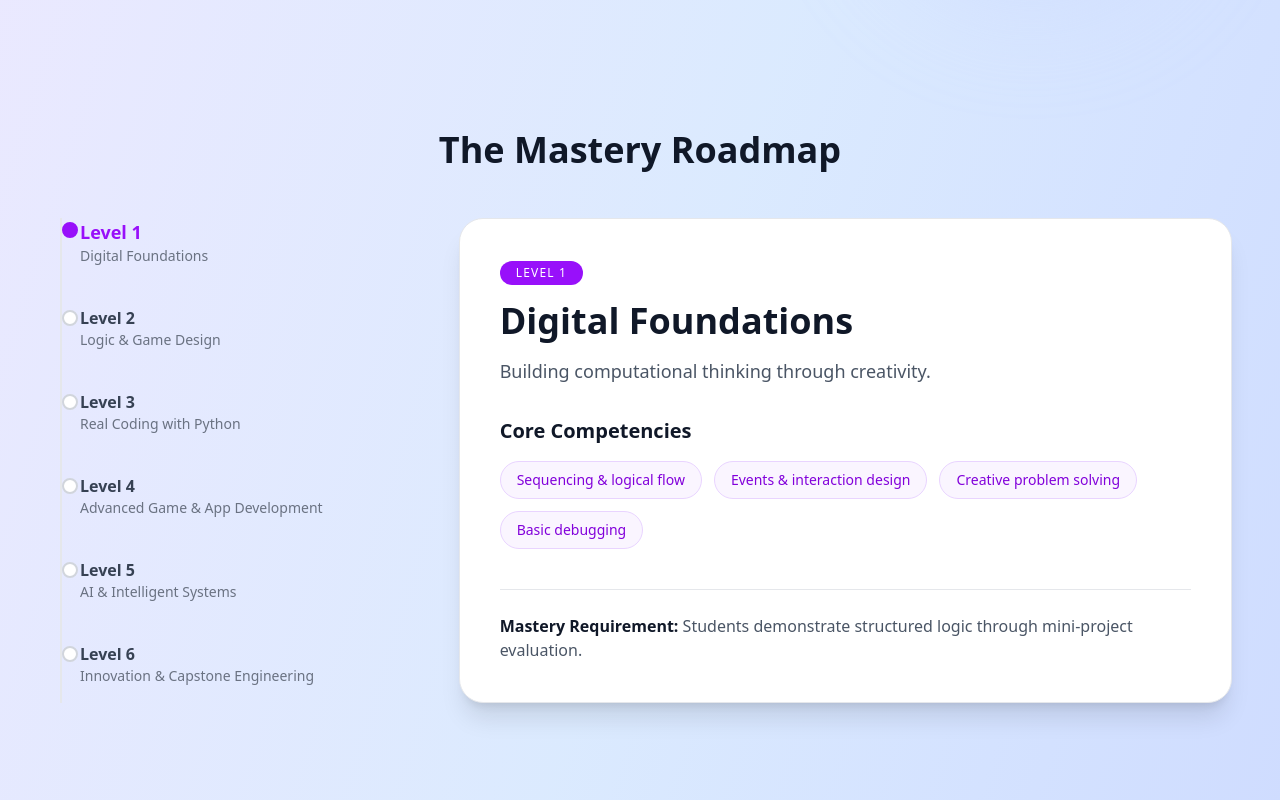
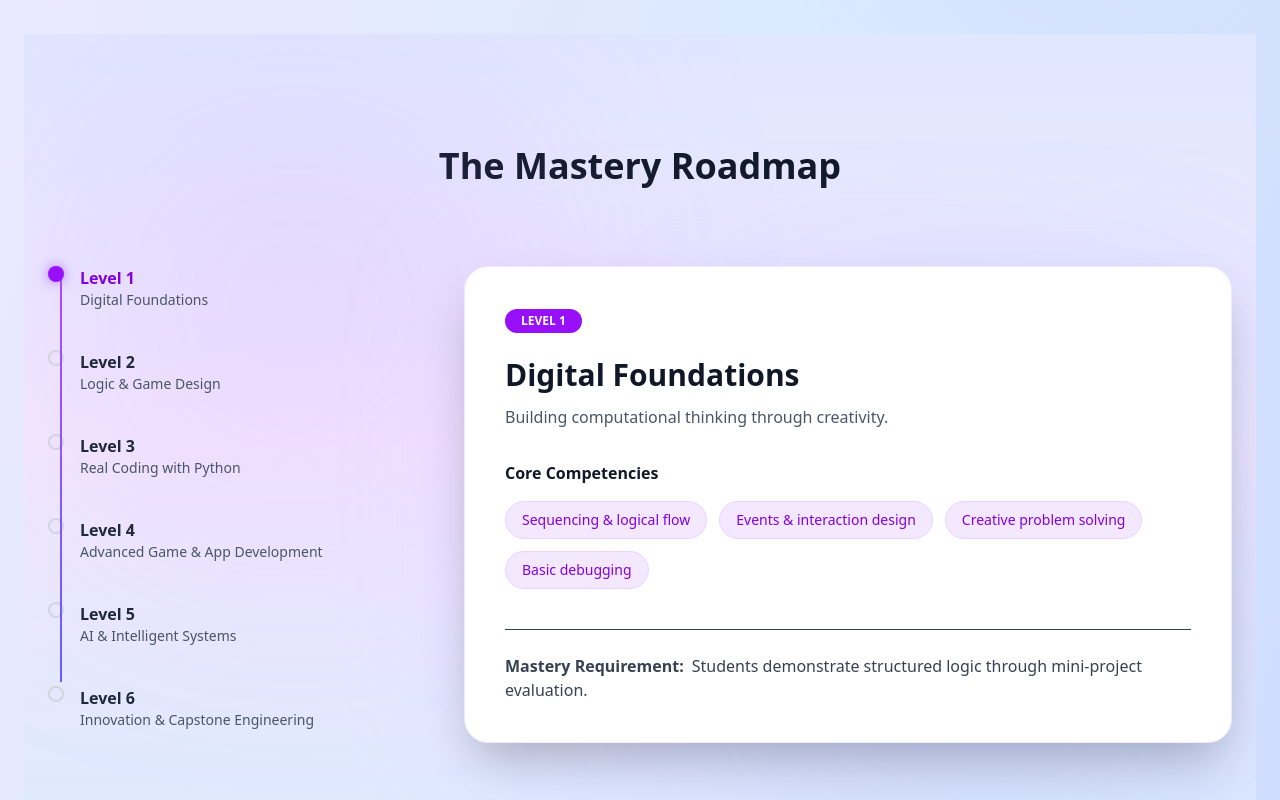
Before and after one commit to srushteesingh/logicleap-platform, a Next.js app: page / in a window 1280 px wide. Shown: the part 1560-2360 px from the top of the page. Built offline with nearby package versions, Linux system fonts and the light colour scheme.

Commit message:
update mastery level section

```diff
--- a/app/page.tsx
+++ b/app/page.tsx
@@ -277,92 +277,146 @@ export default function Home() {
         </div>
       </section>
       {/* MASTERY ROADMAP */}
-      <div id="roadmap" className="max-w-7xl mx-auto py-24 px-6">
-        <h2 className="text-4xl font-bold text-center mb-12">
+      <section id="roadmap" className="relative py-28 px-6 overflow-hidden">
+        {/* Background Gradient */}
+        <div className="absolute inset-0 -z-10 bg-gradient-to-b from-indigo-100 via-purple-100 to-blue-100"></div>
+
+        {/* Glow Lights */}
+        <div className="absolute top-20 left-20 w-96 h-96 bg-purple-400 opacity-25 blur-[140px] rounded-full"></div>
+        <div className="absolute bottom-10 right-20 w-96 h-96 bg-indigo-400 opacity-25 blur-[140px] rounded-full"></div>
+
+        <div className="max-w-7xl mx-auto">
+          {/* Section Title */}
+          <h2 className="text-4xl font-bold text-center mb-20">
             The Mastery Roadmap
           </h2>
 
-        <div className="grid md:grid-cols-3 gap-12">
-          {/* Left Spine */}
-          <div className="relative pl-8">
-            <div className="absolute left-3 top-0 bottom-0 w-[2px] bg-gray-200"></div>
+          <div className="grid md:grid-cols-3 gap-16 items-start">
+            {/* LEFT TIMELINE */}
+            <div className="space-y-10 relative">
+              {/* Vertical line */}
+              <div className="absolute left-3 top-2 bottom-2 w-[2px] bg-gradient-to-b from-purple-500 to-indigo-500"></div>
 
-            <div className="space-y-10">
-              {levels.map((level) => (
-                <div
-                  key={level.id}
-                  onClick={() => setActiveLevel(level.id)}
-                  className="relative cursor-pointer group"
-                >
-                  <div
-                    className={`absolute -left-[18px] top-1 w-4 h-4 rounded-full border-2 transition ${
-                      activeLevel === level.id
-                        ? "bg-purple-600 border-purple-600"
-                        : "bg-white border-gray-300"
-                    }`}
-                  ></div>
+              {/* Level 1 */}
+              <div className="flex gap-4 items-start">
+                <div className="relative z-10 w-4 h-4 bg-purple-600 rounded-full shadow-[0_0_12px_rgba(168,85,247,0.8)]"></div>
 
                 <div>
-                    <p
-                      className={`font-semibold ${
-                        activeLevel === level.id
-                          ? "text-purple-600 text-lg"
-                          : "text-gray-700"
-                      }`}
-                    >
-                      Level {level.id}
-                    </p>
-                    <p className="text-sm text-gray-500">{level.title}</p>
-                  </div>
-                </div>
-              ))}
+                  <p className="font-semibold text-purple-700">Level 1</p>
+                  <p className="text-gray-600 text-sm">Digital Foundations</p>
                 </div>
               </div>
 
-          {/* Right Panel */}
-          <div className="md:col-span-2">
-            {levels
-              .filter((level) => level.id === activeLevel)
-              .map((level) => (
-                <div
-                  key={level.id}
-                  className="p-10 border border-gray-200 rounded-3xl bg-white shadow-xl"
-                >
-                  <span className="inline-block px-4 py-1 text-xs uppercase tracking-widest bg-purple-600 text-white rounded-full mb-4">
-                    Level {level.id}
-                  </span>
+              {/* Level 2 */}
+              <div className="flex gap-4 items-start">
+                <div className="w-4 h-4 border-2 border-gray-300 rounded-full"></div>
 
-                  <h3 className="text-4xl font-bold mb-4">{level.title}</h3>
-
-                  <p className="text-gray-600 text-lg mb-8">{level.identity}</p>
-
-                  <div className="mb-10">
-                    <h4 className="text-xl font-semibold mb-4">
-                      Core Competencies
-                    </h4>
-                    <div className="flex flex-wrap gap-3">
-                      {level.competencies.map((skill, index) => (
-                        <span
-                          key={index}
-                          className="px-4 py-2 text-sm bg-purple-50 text-purple-700 rounded-full border border-purple-200"
-                        >
-                          {skill}
-                        </span>
-                      ))}
+                <div>
+                  <p className="font-semibold text-gray-800">Level 2</p>
+                  <p className="text-gray-600 text-sm">Logic & Game Design</p>
                 </div>
               </div>
 
-                  <div className="border-t border-gray-200 pt-6 text-gray-600">
-                    <strong className="text-gray-900">
-                      Mastery Requirement:
-                    </strong>{" "}
-                    {level.outcome}
+              {/* Level 3 */}
+              <div className="flex gap-4 items-start">
+                <div className="w-4 h-4 border-2 border-gray-300 rounded-full"></div>
+
+                <div>
+                  <p className="font-semibold text-gray-800">Level 3</p>
+                  <p className="text-gray-600 text-sm">
+                    Real Coding with Python
+                  </p>
                 </div>
               </div>
-              ))}
+
+              {/* Level 4 */}
+              <div className="flex gap-4 items-start">
+                <div className="w-4 h-4 border-2 border-gray-300 rounded-full"></div>
+
+                <div>
+                  <p className="font-semibold text-gray-800">Level 4</p>
+                  <p className="text-gray-600 text-sm">
+                    Advanced Game & App Development
+                  </p>
+                </div>
+              </div>
+
+              {/* Level 5 */}
+              <div className="flex gap-4 items-start">
+                <div className="w-4 h-4 border-2 border-gray-300 rounded-full"></div>
+
+                <div>
+                  <p className="font-semibold text-gray-800">Level 5</p>
+                  <p className="text-gray-600 text-sm">
+                    AI & Intelligent Systems
+                  </p>
+                </div>
+              </div>
+
+              {/* Level 6 */}
+              <div className="flex gap-4 items-start">
+                <div className="w-4 h-4 border-2 border-gray-300 rounded-full"></div>
+
+                <div>
+                  <p className="font-semibold text-gray-800">Level 6</p>
+                  <p className="text-gray-600 text-sm">
+                    Innovation & Capstone Engineering
+                  </p>
                 </div>
               </div>
             </div>
+
+            {/* RIGHT CARD */}
+            <div className="md:col-span-2 relative">
+              {/* Glow Behind Card */}
+              <div className="absolute inset-0 bg-gradient-to-r from-purple-300 via-indigo-300 to-blue-300 blur-3xl opacity-20 rounded-3xl"></div>
+
+              <div className="relative bg-white rounded-3xl p-10 shadow-2xl border border-purple-100">
+                {/* Badge */}
+                <span className="inline-block mb-6 px-4 py-1 text-xs font-semibold text-white bg-purple-600 rounded-full">
+                  LEVEL 1
+                </span>
+
+                {/* Title */}
+                <h3 className="text-3xl font-bold mb-3">Digital Foundations</h3>
+
+                <p className="text-gray-600 mb-8">
+                  Building computational thinking through creativity.
+                </p>
+
+                {/* Competencies */}
+                <h4 className="font-semibold mb-4">Core Competencies</h4>
+
+                <div className="flex flex-wrap gap-3 mb-10">
+                  <span className="px-4 py-2 text-sm rounded-full bg-purple-100 text-purple-700 border border-purple-200">
+                    Sequencing & logical flow
+                  </span>
+
+                  <span className="px-4 py-2 text-sm rounded-full bg-purple-100 text-purple-700 border border-purple-200">
+                    Events & interaction design
+                  </span>
+
+                  <span className="px-4 py-2 text-sm rounded-full bg-purple-100 text-purple-700 border border-purple-200">
+                    Creative problem solving
+                  </span>
+
+                  <span className="px-4 py-2 text-sm rounded-full bg-purple-100 text-purple-700 border border-purple-200">
+                    Basic debugging
+                  </span>
+                </div>
+
+                <div className="border-t pt-6 text-gray-700">
+                  <strong>Mastery Requirement:</strong>
+                  <span className="ml-2">
+                    Students demonstrate structured logic through mini-project
+                    evaluation.
+                  </span>
+                </div>
+              </div>
+            </div>
+          </div>
+        </div>
+      </section>
 
       {/* REASSURANCE */}
       <div className="mt-32 max-w-4xl mx-auto text-center border-t border-gray-200 pt-16">
```
Lines whose indentation alone changed are shown as unchanged.
